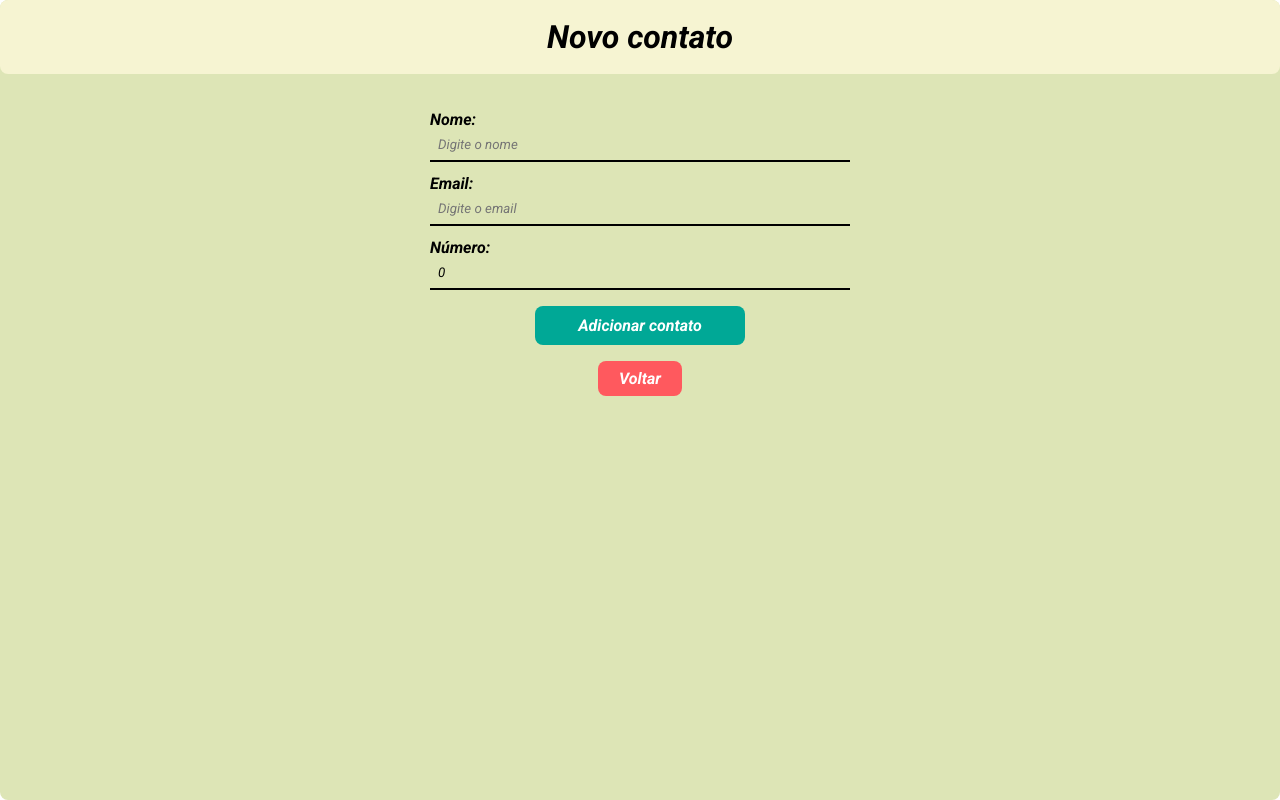
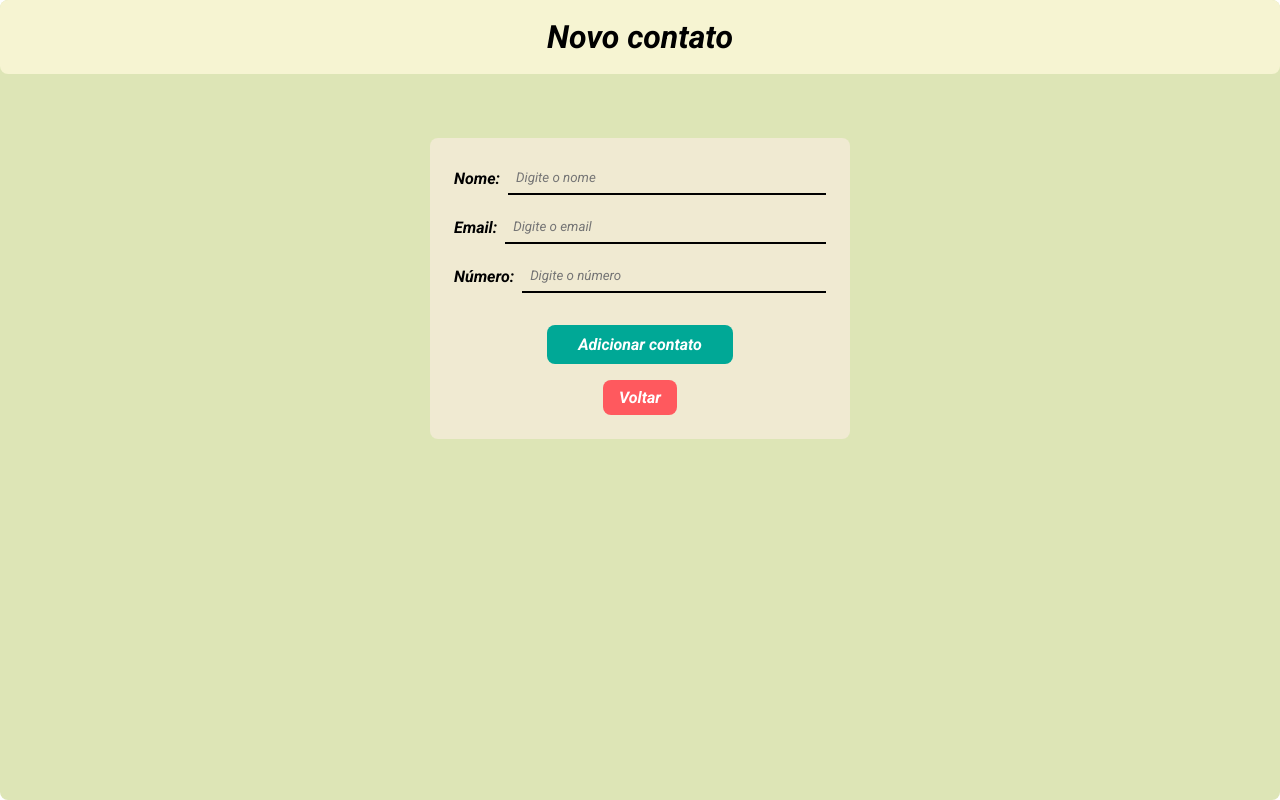
Before and after one commit to Adriano-04/Lista-contatos, a React (Create React App) app: page /Novo in a window 1280 px wide. Built offline with nearby package versions, Linux system fonts and the light colour scheme.

Commit message:
pequenas alteraçoes de layout

```diff
--- a/src/components/contato/index.tsx
+++ b/src/components/contato/index.tsx
@@ -44,7 +44,7 @@ const Contato = ({ nome, email, numero, id }: Props) => {
             type="number"
             readOnly={!editando}
             value={NovoNumero}
-            onChange={(e) => setNovoNumero(Number(e.target.value))}
+            onChange={(e) => setNovoNumero(e.target.value)}
           />
         </style.LabelContato>
         <style.BotaoEditar onClick={editarSalvar}>
--- a/src/components/contato/style.ts
+++ b/src/components/contato/style.ts
@@ -30,7 +30,7 @@ export const InfoContato = styled.input`
   border: none;
   outline: none;
   width: 100%;
-  margin-left: 2px;
+  margin-left: 8px;
 `
 export const BotaoRemover = styled.button`
   padding: 8px;
--- a/src/components/header/index.tsx
+++ b/src/components/header/index.tsx
@@ -2,6 +2,7 @@ import { useDispatch, useSelector } from 'react-redux'
 import {
   BotaoAdicionar,
   HeaderContainer,
+  HeaderItems,
   Pesquisa,
   Textos,
   Titulo
@@ -17,15 +18,21 @@ const Cabecalho = () => {
   return (
     <>
       <HeaderContainer>
-        <Titulo>Lista contatos</Titulo>
-        <BotaoAdicionar to="/Novo">Adicionar contato</BotaoAdicionar>
+        <Titulo>Contatos</Titulo>
+        <HeaderItems>
+          <div>
             <Pesquisa
               placeholder="Pesquisar (Nomes)"
               type="text"
               value={termo}
               onChange={(e) => dispatch(pesquisaTermo(e.target.value))}
             />
+            <BotaoAdicionar to="/Novo">Adicionar contato</BotaoAdicionar>
+          </div>
+          <div>
             <Textos>Contatos: {total}</Textos>
+          </div>
+        </HeaderItems>
       </HeaderContainer>
     </>
   )
--- a/src/components/header/style.ts
+++ b/src/components/header/style.ts
@@ -7,10 +7,17 @@ export const HeaderContainer = styled.header`
   padding: 16px;
   border-radius: 8px;
 `
+
+export const HeaderItems = styled.div`
+  display: flex;
+  justify-content: space-between;
+`
+
 export const BotaoAdicionar = styled(Link)`
   padding: 8px;
   background-color: ${variaveis.BotaoAdicionar};
   border: none;
+  margin-right: 8px;
   cursor: pointer;
   font-weight: bold;
   font-size: 14px;
@@ -31,7 +38,9 @@ export const Pesquisa = styled.input`
   padding: 4px;
   font-size: 16px;
   margin: 0 8px;
-  border-radius: 8px;
+  background-color: transparent;
+  border: none;
+  border-bottom: 2px solid black;
 `
 
 export const Textos = styled.p`
--- a/src/containers/formulario/index.tsx
+++ b/src/containers/formulario/index.tsx
@@ -9,7 +9,7 @@ const Formulario = () => {
   const navigate = useNavigate()
   const [nome, setNome] = useState('')
   const [email, setEmail] = useState('')
-  const [numero, setNumero] = useState(Number)
+  const [numero, setNumero] = useState('')
 
   const novoContato = (e: FormEvent) => {
     e.preventDefault()
@@ -30,6 +30,7 @@ const Formulario = () => {
         <Titulo>Novo contato</Titulo>
       </Header>
       <Form onSubmit={novoContato}>
+        <div>
           <label htmlFor="nome">Nome: </label>
           <Input
             value={nome}
@@ -39,6 +40,8 @@ const Formulario = () => {
             placeholder="Digite o nome"
             onChange={(e) => setNome(e.target.value)}
           />
+        </div>
+        <div>
           <label htmlFor="email">Email: </label>
           <Input
             value={email}
@@ -48,6 +51,8 @@ const Formulario = () => {
             placeholder="Digite o email"
             onChange={(e) => setEmail(e.target.value)}
           />
+        </div>
+        <div>
           <label htmlFor="numero">Número: </label>
           <Input
             value={numero}
@@ -55,9 +60,10 @@ const Formulario = () => {
             id="numero"
             required
             placeholder="Digite o número"
-          onChange={(e) => setNumero(Number(e.target.value))}
+            onChange={(e) => setNumero(e.target.value)}
             min={0}
           />
+        </div>
         <BotaoSubmit type="submit">Adicionar contato</BotaoSubmit>
         <BotaoVoltar type="button" to="/">
           Voltar
--- a/src/containers/formulario/style.ts
+++ b/src/containers/formulario/style.ts
@@ -17,18 +17,28 @@ export const Form = styled.form`
   max-width: 420px;
   width: 100%;
   margin: 0 auto;
+  background-color: ${variaveis.ContatoBackground};
+  padding: 24px;
+  border-radius: 8px;
+  margin-top: 64px;
 
   input {
     padding: 8px;
   }
 
   label {
-    margin-top: 12px;
     font-weight: bold;
   }
 
   @media (max-width: 768px) {
     max-width: 90%;
+  }
+
+  div {
+    display: flex;
+    align-items: center;
+    gap: 8px;
+    margin-bottom: 16px;
   }
 `
 export const BotaoSubmit = styled.button`
@@ -69,6 +79,7 @@ export const Header = styled(HeaderContainer)`
 `
 
 export const Input = styled.input`
+  width: 100%;
   background-color: transparent;
   border: none;
   border-bottom: 2px solid black;
--- a/src/models/contato.ts
+++ b/src/models/contato.ts
@@ -1,10 +1,10 @@
 class ClassContato {
   nome: string
   email: string
-  numero: number
+  numero: string
   id: number
 
-  constructor(nome: string, email: string, numero: number, id: number) {
+  constructor(nome: string, email: string, numero: string, id: number) {
     this.nome = nome
     this.email = email
     this.numero = numero
```
Lines whose indentation alone changed are shown as unchanged.
